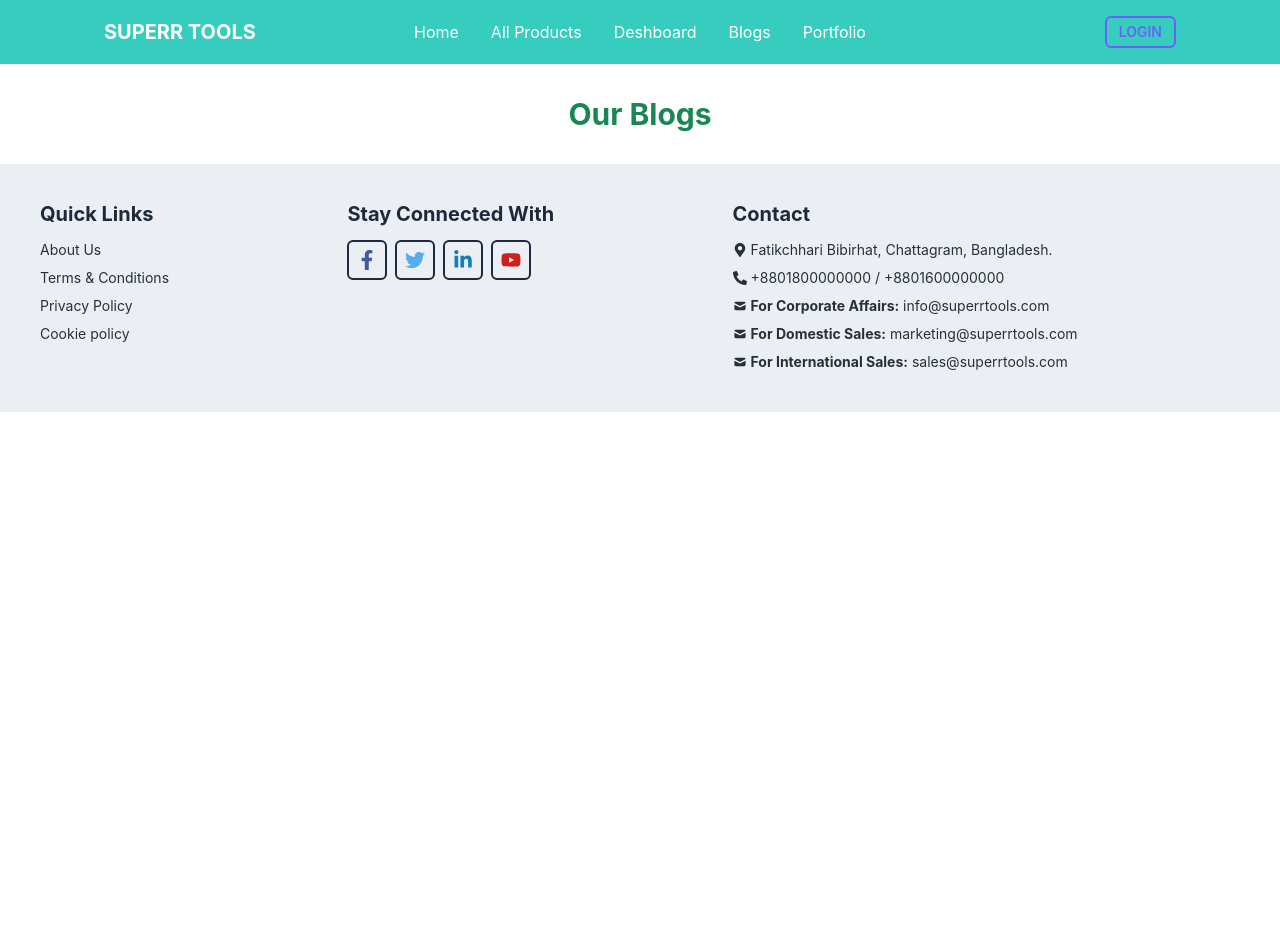
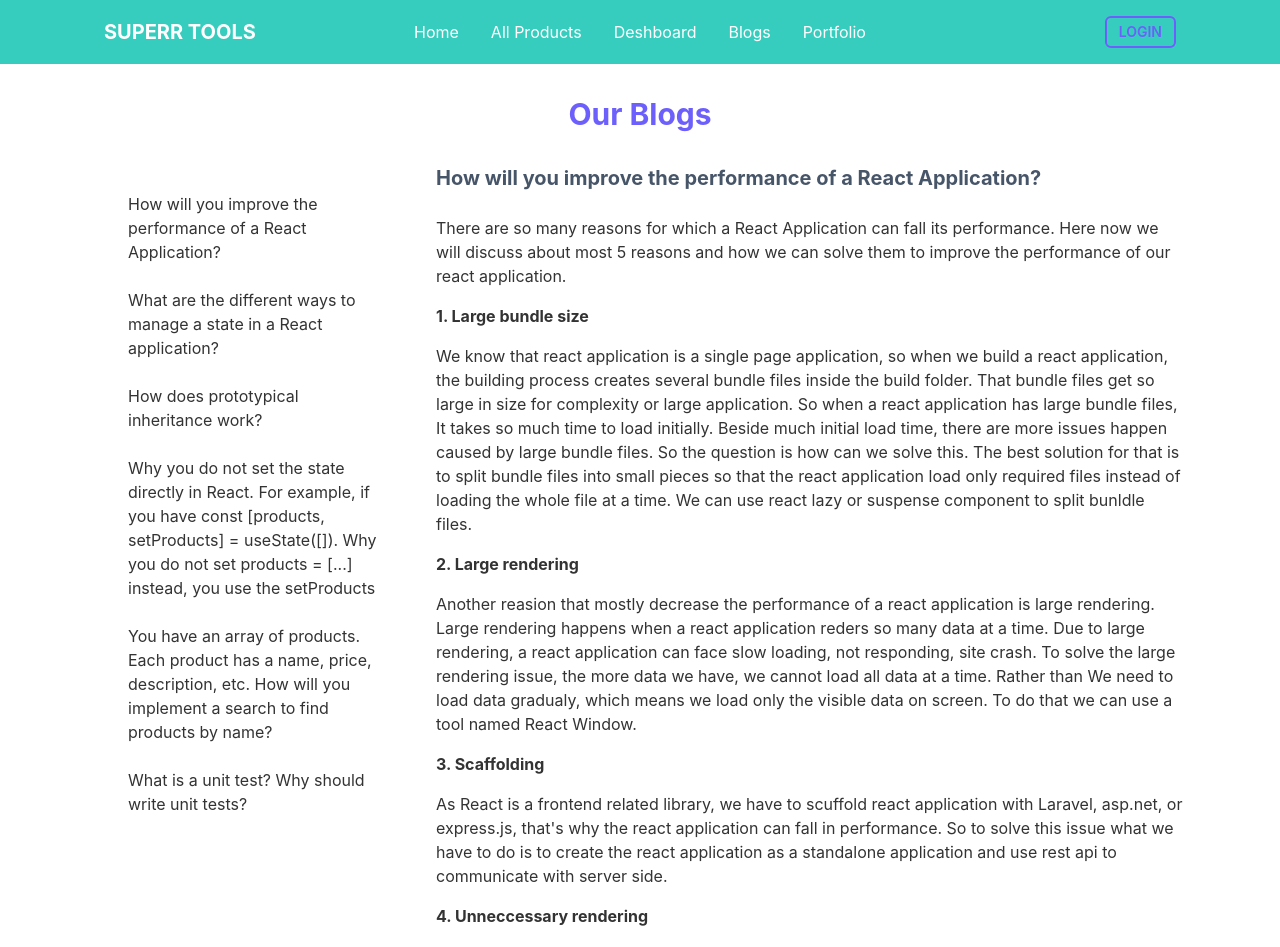
Before and after one commit to hnMurshed/superr-tools-manufacturer-website, a React (Create React App) app: page /blogs in a window 1280 px wide. Shown: the top 947 px of the page. Before the commit the page ends 800 px from the top, so only its background shows below. Built offline with nearby package versions, Linux system fonts and the light colour scheme; no server answers.

Commit message:
blogs page added with two quention answers

```diff
--- a/src/App.js
+++ b/src/App.js
@@ -19,6 +19,13 @@ import MyOrders from './pages/Dashboard/MyOrders';
 import WriteReview from './pages/Dashboard/WriteReview';
 import MyProfile from './pages/Dashboard/MyProfile';
 import AllProducts from './pages/AllProducts/AllProducts';
+import NotFound from './pages/NotFound/NotFound';
+import Question1 from './pages/Blogs/Question1';
+import Question2 from './pages/Blogs/Question2';
+import Question3 from './pages/Blogs/Question3';
+import Question4 from './pages/Blogs/Question4';
+import Question5 from './pages/Blogs/Question5';
+import Question6 from './pages/Blogs/Question6';
 
 function App() {
   return (
@@ -41,15 +48,23 @@ function App() {
           <Route path='addproduct' element={<AddProduct />}></Route>
           <Route path='manageusers' element={<ManageUser />}></Route>
           <Route path='manageproducts' element={<ManageProducts />}></Route>
-          <Route path='manageorder' element={<ManageOrder />}></Route>
-          <Route path='myorders' element={<MyOrders />}></Route>
+          <Route index element={<ManageOrder />}></Route>
+          <Route index element={<MyOrders />}></Route>
           <Route path='writereview' element={<WriteReview />}></Route>
           <Route path='myprofile' element={<MyProfile />}></Route>
         </Route>
         <Route path='login' element={<Login />}></Route>
-        <Route path='blogs' element={<Blogs />}></Route>
+        <Route path='blogs' element={<Blogs />}>
+          <Route index element={<Question1 />}></Route>
+          <Route path='question-2' element={<Question2 />}></Route>
+          <Route path='question-3' element={<Question3 />}></Route>
+          <Route path='question-4' element={<Question4 />}></Route>
+          <Route path='question-5' element={<Question5 />}></Route>
+          <Route path='question-6' element={<Question6 />}></Route>
+        </Route>
         <Route path='register' element={<Register />}></Route>
         <Route path='allproducts' element={<AllProducts />}></Route>
+        <Route path='*' element={<NotFound />}></Route>
       </Routes>
       <Footer></Footer>
     </div>
--- a/src/pages/Blogs/Blogs.js
+++ b/src/pages/Blogs/Blogs.js
@@ -1,9 +1,30 @@
 import React from 'react';
+import { Link, Outlet } from 'react-router-dom';
 
 const Blogs = () => {
     return (
         <div className='custom-container py-8'>
-            <h2 className='text-center text-3xl font-bold text-primary'>Our Blogs</h2>
+            <h2 className='text-center text-3xl font-bold text-secondary mb-8'>Our Blogs</h2>
+            <div class="drawer drawer-mobile gap-x-5">
+                <input id="dashboard-drawer" type="checkbox" class="drawer-toggle" />
+                <div class="drawer-content">
+                    {/* <!-- Page content here --> */}
+                    <Outlet />
+
+                </div>
+                <div class="drawer-side">
+                    <label htmlFor="dashboard-drawer" class="drawer-overlay"></label>
+                    <ul class="menu p-4 overflow-y-auto w-80 bg-transparent text-base-content">
+                        {/* <!-- Sidebar content here --> */}
+                        <li><Link to=''>How will you improve the performance of a React Application?</Link></li>
+                        <li><Link to='question-2'>What are the different ways to manage a state in a React application?</Link></li>
+                        <li><Link to='question-3'>How does prototypical inheritance work?</Link></li>
+                        <li><Link to='question-4'>Why you do not set the state directly in React. For example, if you have const [products, setProducts] = useState([]). Why you do not set products = [...] instead, you use the setProducts</Link></li>
+                        <li><Link to='question-5'>You have an array of products. Each product has a name, price, description, etc. How will you implement a search to find products by name?</Link></li>
+                        <li><Link to='question-6'>What is a unit test? Why should write unit tests?</Link></li>
+                    </ul>
+                </div>
+            </div>
         </div>
     );
 };
--- /dev/null
+++ b/src/pages/Blogs/Question1.js
@@ -0,0 +1,22 @@
+import React from 'react';
+
+const Question1 = () => {
+    return (
+        <div>
+            <h4 className='text-xl text-slate-600 font-bold mb-6'>How will you improve the performance of a React Application?</h4>
+            <p>There are so many reasons for which a React Application can fall its performance. Here now we will discuss about most 5 reasons and how we can solve them to improve the performance of our react application.</p>
+            <p className='my-4'><strong>1. Large bundle size</strong></p>
+            <p>We know that react application is a single page application, so when we build a react application, the building process creates several bundle files inside the build folder. That bundle files get so large in size for complexity or large application. So when a react application has large bundle files, It takes so much time to load initially. Beside much initial load time, there are more issues happen caused by large bundle files. So the question is how can we solve this. The best solution for that is to split bundle files into small pieces so that the react application load only required files instead of loading the whole file at a time. We can use react lazy or suspense component to split bunldle files. </p>
+            <p className='my-4'><strong>2. Large rendering</strong></p>
+            <p>Another reasion that mostly decrease the performance of a react application is large rendering. Large rendering happens when a react application reders so many data at a time. Due to large rendering, a react application can face slow loading, not responding, site crash. To solve the large rendering issue, the more data we have, we cannot load all data at a time. Rather than We need to load data gradualy, which means we load only the visible data on screen. To do that we can use a tool named React Window.</p>
+            <p className='my-4'><strong>3. Scaffolding</strong></p>
+            <p>As React is a frontend related library, we have to scuffold react application with Laravel, asp.net, or express.js, that's why the react application can fall in performance. So to solve this issue what we have to do is to create the react application as a standalone application and use rest api to communicate with server side.</p>
+            <p className='my-4'><strong>4. Unneccessary rendering</strong></p>
+            <p>Unneccessary rendering affect bad in react application performance. We know that whenever a state value change the component rerender. When a state value repeatedly change, Unneccessary rendering happens for which the react application falls in performance. So to improve react application performance, we have to prevent Unneccessary rendering of any component. To avoid Unneccessary rendering, we can use reference, dom, or react hook.</p>
+            <p className='my-4'><strong>5. Not having download on demand</strong></p>
+            <p>One of the most effective way to improve performance of a react application is to use 'Download on demand' process. It actually need to be implemented in the case media files. Download on demand means to download media files based user demand, that means it downloads only the visible media on the screen instead of downloading all media files at a time. To implement 'Download on demand' we can use React Lazy Load</p>
+        </div>
+    );
+};
+
+export default Question1;
--- /dev/null
+++ b/src/pages/Blogs/Question2.js
@@ -0,0 +1,16 @@
+import React from 'react';
+
+const Question2 = () => {
+    return (
+        <div>
+            <h4 className='text-xl text-slate-600 font-bold mb-6'>What are the different ways to manage a state in a React application?</h4>
+            <p className='mb-4'>There are more three main ways to manage a state in a react application which are Global state, Server state, and URL state.</p>
+            <p className='mb-4'>Let's discuss about each of these in details</p>
+            <p className='mb-4'><strong>Global state - </strong> The data we manage accross multiple components is managed with global state. Global state is required when we want to get and change data anywhere in our react application. A common example of global state is authenticated user state. When a user logged in our application, it's neccessary to get and update thier data throughout our application.</p>
+            <p className='mb-4'><strong>Server state - </strong>Server state is data comes from an external server that must be integrated with UI state. However server state data can be managed with local state useState, but sometimes there several states that must be managed everytime you fetch or update data from an exernal server. Fortunately to do that we can use React Query tool or SWR tool to manage server state more easily.</p>
+            <p className='mb-4'><strong>URL state - </strong>The data in URL pathname and query parameters. URL state is an improtant one. React application mostly rely on accessing URL state for its lots of major parts.</p>
+        </div>
+    );
+};
+
+export default Question2;
--- /dev/null
+++ b/src/pages/Blogs/Question3.js
@@ -0,0 +1,11 @@
+import React from 'react';
+
+const Question3 = () => {
+    return (
+        <div>
+            <h4 className="text-xl text-slate-600 font-bold mb-6">How does prototypical inheritance work?</h4>
+        </div>
+    );
+};
+
+export default Question3;
--- /dev/null
+++ b/src/pages/Blogs/Question4.js
@@ -0,0 +1,12 @@
+import React from 'react';
+
+const Question4 = () => {
+    return (
+        <div>
+            <h4 className="text-xl text-slate-600 font-bold mb-6">Why you do not set the state directly in React. For example, if you have const [products, setProducts] = useState([]). Why you do not set products = [...] instead, you use the setProducts</h4>
+
+        </div>
+    );
+};
+
+export default Question4;
--- /dev/null
+++ b/src/pages/Blogs/Question5.js
@@ -0,0 +1,12 @@
+import React from 'react';
+
+const Question5 = () => {
+    return (
+        <div>
+            <h4 className="text-xl text-slate-600 font-bold mb-6">You have an array of products. Each product has a name, price, description, etc. How will you implement a search to find products by name?</h4>
+
+        </div>
+    );
+};
+
+export default Question5;
--- /dev/null
+++ b/src/pages/Blogs/Question6.js
@@ -0,0 +1,11 @@
+import React from 'react';
+
+const Question6 = () => {
+    return (
+        <div>
+            <h4 className="text-xl text-slate-600 font-bold mb-6">What is a unit test? Why should write unit tests?</h4>
+        </div>
+    );
+};
+
+export default Question6;
--- a/src/pages/Dashboard/ManageOrder.js
+++ b/src/pages/Dashboard/ManageOrder.js
@@ -29,7 +29,7 @@ const ManageOrder = () => {
     console.log(orders);
     return (
         <div>
-            <h4 className='text-center text-2xl'>Manage Orders: {orders.length}</h4>
+            <h4 className='text-center text-2xl my-5'>Manage Orders</h4>
             <div class="overflow-x-auto">
                 <table class="table table-zebra w-full">
                     <thead>
--- /dev/null
+++ b/src/pages/NotFound/NotFound.js
@@ -0,0 +1,12 @@
+import React from 'react';
+import notFoundImg from '../../images/benner/page-not-found.png';
+
+const NotFound = () => {
+    return (
+        <section className=' bg-neutral py-10'>
+            <img className='mx-auto' src={notFoundImg} alt='404, Page Not Found' />
+        </section>
+    );
+};
+
+export default NotFound;
```
Also changed, not shown: src/pages/Dashboard/Dashboard.js (+17 -6 lines), src/images/benner/page-not-found.png (added).
